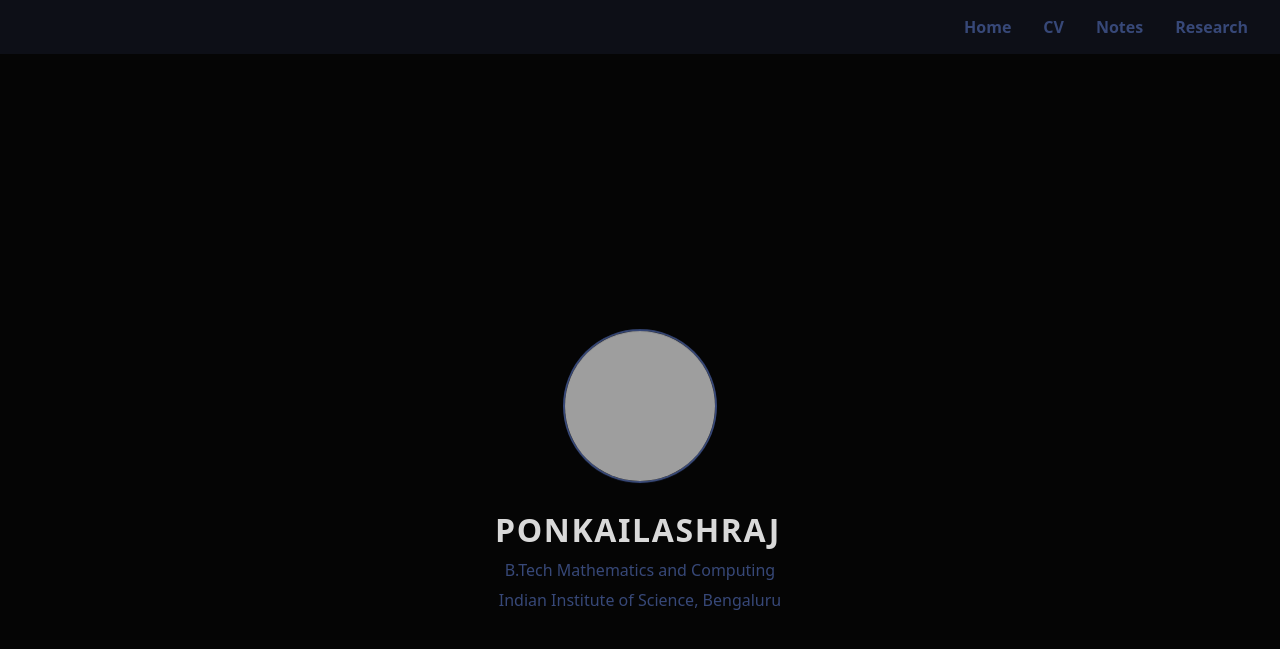
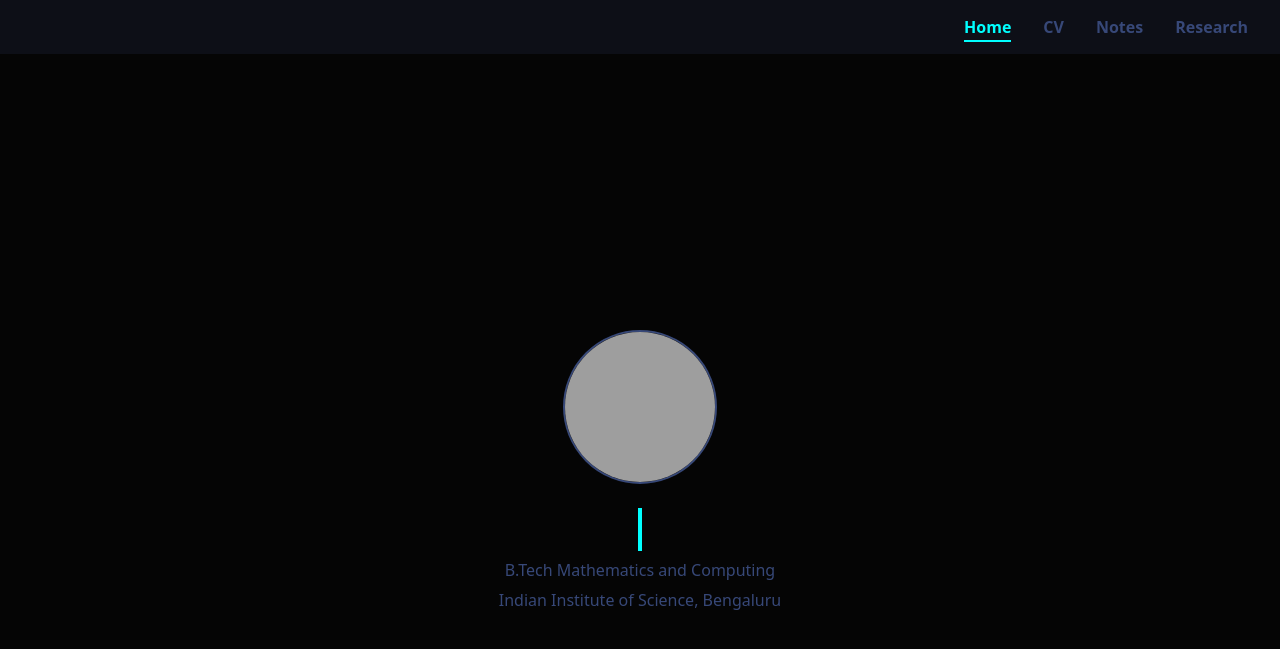
Before and after one commit to PONKAILASHRAJ/pk, a Jekyll site: the page index.html, which Jekyll copies as it is, in a window 1280 px wide. Shown: the top 649 px of the page. Built offline with Jekyll 4.4.1, drawn with Linux system fonts in a browser that asks for light colours; grey boxes are pictures that could not be loaded.

Commit message:
index.html

```diff
--- a/index.html
+++ b/index.html
@@ -57,6 +57,16 @@
     color: var(--highlight);
   }
 
+  /* Active link style */
+  nav a.active {
+    color: var(--highlight);
+  }
+
+  nav a.active::after {
+    transform: scaleX(1);
+    transform-origin: left;
+  }
+
   .container {
     display: flex;
     flex-direction: column;
@@ -113,19 +123,30 @@
     border-right: .15em solid var(--highlight);
     white-space: nowrap;
     letter-spacing: .05em;
-    animation: typing 3s steps(17, end) forwards, blink-caret .75s step-end infinite;
+    animation: typing 3s steps(19, end) forwards, blink-caret .75s step-end infinite;
     width: 0;
   }
 
   @keyframes typing {
-    from { width: 0; }
-    to { width: 17ch; }
+    from { width: 0 }
+    to { width: 15.5ch; }
   }
 
   @keyframes blink-caret {
-    from, to { border-color: transparent; }
+    from, to { border-color: transparent }
     50% { border-color: var(--highlight); }
   }
+
+  /* Apply fade-in to other container items */
+  .container > * {
+    opacity: 0;
+    animation: fadeSlide 1s ease forwards;
+  }
+
+  .container > *:nth-child(1) { animation-delay: 0.2s; }
+  .container > *:nth-child(2) { animation-delay: 0.4s; }
+  .container > *:nth-child(3) { animation-delay: 0.8s; }
+  .container > *:nth-child(4) { animation-delay: 1s; }
   </style>
 </head>
 <body>
@@ -138,7 +159,7 @@
 
   <div class="container">
     <img src="profile.jpg" alt="Profile Picture" class="profile-pic" />
-    <h1 class="typewriter">PONKAILASHRAJ</h1>
+    <h1 class="typewriter">B. Pon Kailash Raj</h1>
     <p>B.Tech Mathematics and Computing</p>
     <p>Indian Institute of Science, Bengaluru</p>
   </div>
```
